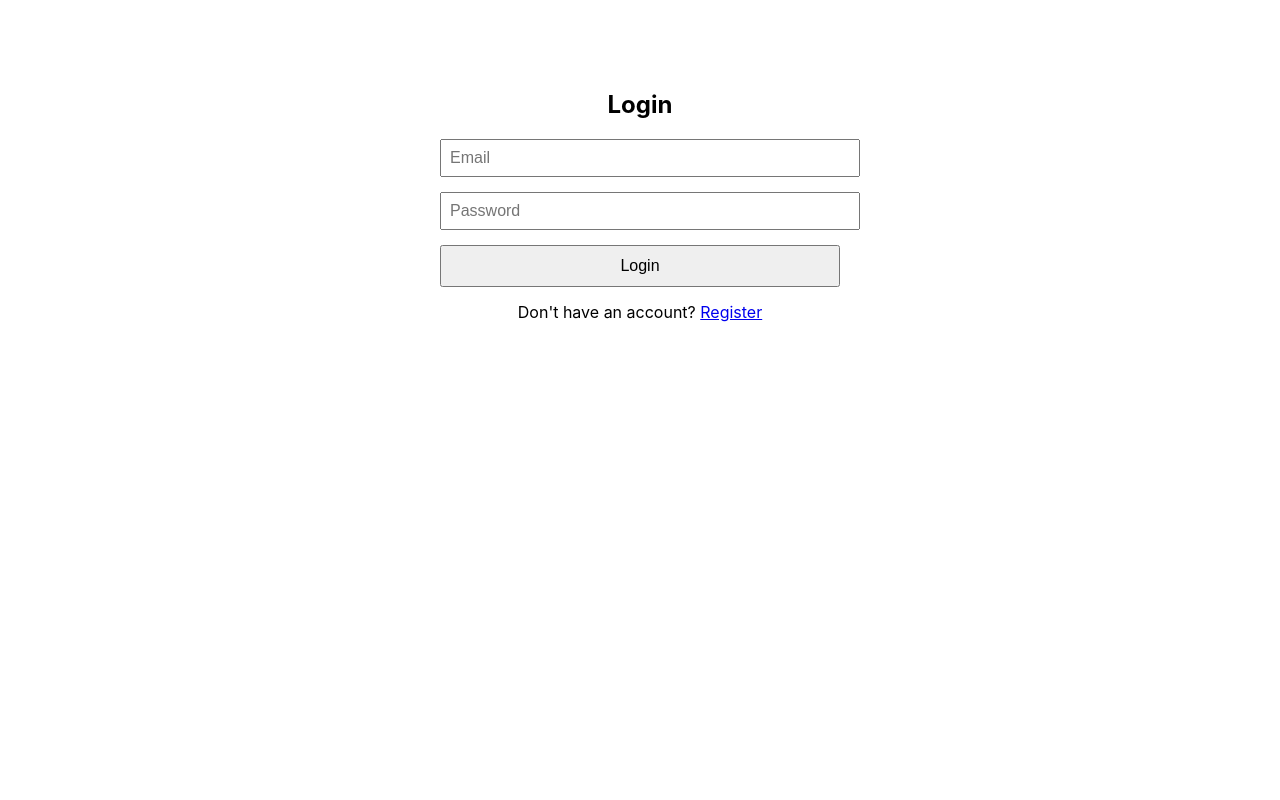
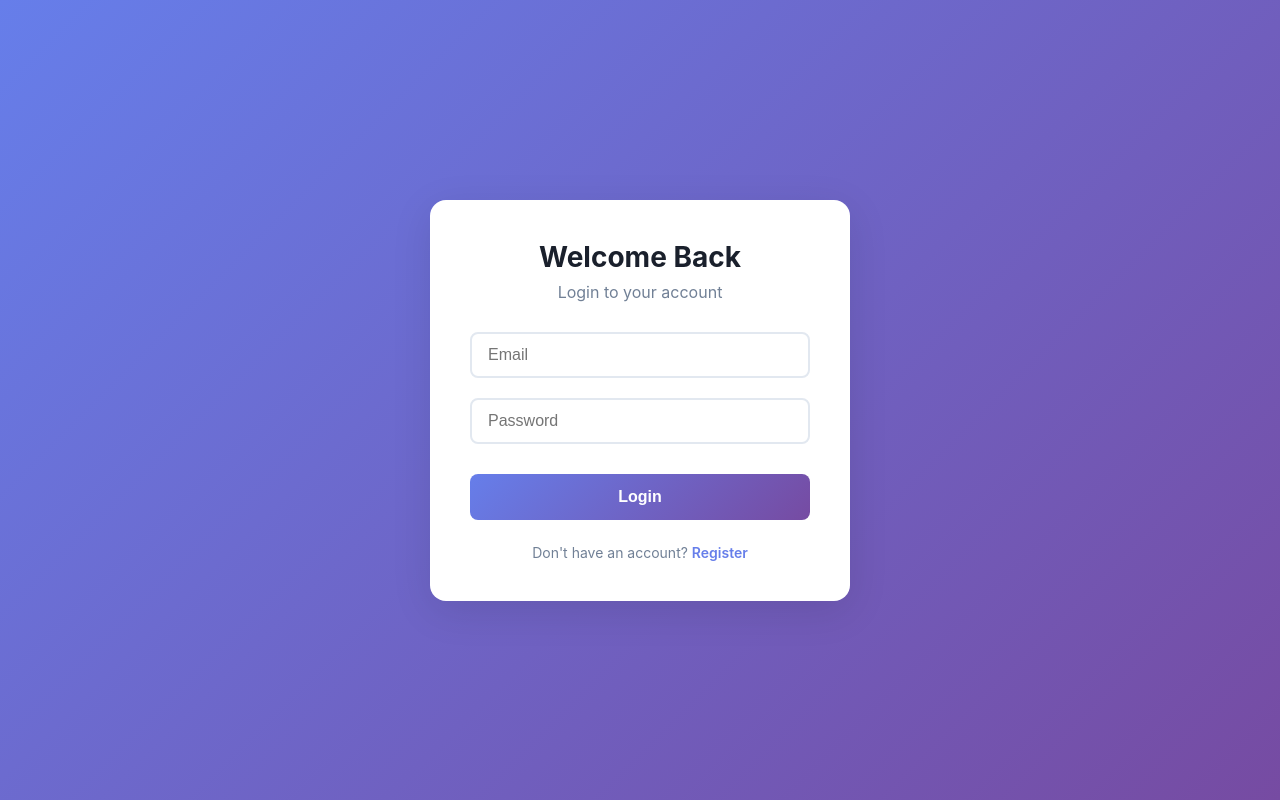
Before and after one commit to Karlgit13/ci-cd-grupp, a React (Create React App) app in the folder frontend/: page /login in a window 1280 px wide. Built offline with nearby package versions, Linux system fonts and the light colour scheme; no server answers.

Commit message:
add modern styles to auth and home pages

```diff
--- a/frontend/src/App.css
+++ b/frontend/src/App.css
@@ -1,38 +1,17 @@
-.App {
-  text-align: center;
+* {
+  margin: 0;
+  padding: 0;
+  box-sizing: border-box;
 }
 
-.App-logo {
-  height: 40vmin;
-  pointer-events: none;
+body {
+  font-family: -apple-system, BlinkMacSystemFont, 'Segoe UI', 'Roboto', 'Oxygen',
+    'Ubuntu', 'Cantarell', 'Fira Sans', 'Droid Sans', 'Helvetica Neue',
+    sans-serif;
+  background: linear-gradient(135deg, #667eea 0%, #764ba2 100%);
+  min-height: 100vh;
 }
 
-@media (prefers-reduced-motion: no-preference) {
-  .App-logo {
-    animation: App-logo-spin infinite 20s linear;
-  }
+.App {
+  min-height: 100vh;
 }
-
-.App-header {
-  background-color: #282c34;
-  min-height: 100vh;
-  display: flex;
-  flex-direction: column;
-  align-items: center;
-  justify-content: center;
-  font-size: calc(10px + 2vmin);
-  color: white;
-}
-
-.App-link {
-  color: #61dafb;
-}
-
-@keyframes App-logo-spin {
-  from {
-    transform: rotate(0deg);
-  }
-  to {
-    transform: rotate(360deg);
-  }
-}
--- a/frontend/src/pages/Home.js
+++ b/frontend/src/pages/Home.js
@@ -11,23 +11,130 @@ function Home() {
     navigate('/login');
   };
 
+  const styles = {
+    container: {
+      minHeight: '100vh',
+      padding: '20px'
+    },
+    navbar: {
+      background: 'white',
+      borderRadius: '16px',
+      padding: '20px 30px',
+      marginBottom: '30px',
+      boxShadow: '0 4px 20px rgba(0,0,0,0.1)',
+      display: 'flex',
+      justifyContent: 'space-between',
+      alignItems: 'center',
+      maxWidth: '1200px',
+      margin: '0 auto 30px'
+    },
+    logo: {
+      fontSize: '24px',
+      fontWeight: 'bold',
+      background: 'linear-gradient(135deg, #667eea 0%, #764ba2 100%)',
+      WebkitBackgroundClip: 'text',
+      WebkitTextFillColor: 'transparent',
+      backgroundClip: 'text'
+    },
+    userInfo: {
+      display: 'flex',
+      alignItems: 'center',
+      gap: '20px'
+    },
+    username: {
+      fontWeight: '600',
+      color: '#1a202c'
+    },
+    button: {
+      padding: '10px 20px',
+      fontSize: '14px',
+      fontWeight: '600',
+      color: 'white',
+      background: 'linear-gradient(135deg, #667eea 0%, #764ba2 100%)',
+      border: 'none',
+      borderRadius: '8px',
+      cursor: 'pointer',
+      transition: 'transform 0.2s'
+    },
+    content: {
+      maxWidth: '1200px',
+      margin: '0 auto',
+      background: 'white',
+      borderRadius: '16px',
+      padding: '40px',
+      boxShadow: '0 4px 20px rgba(0,0,0,0.1)'
+    },
+    welcome: {
+      textAlign: 'center',
+      padding: '60px 20px'
+    },
+    title: {
+      fontSize: '36px',
+      fontWeight: 'bold',
+      marginBottom: '16px',
+      color: '#1a202c'
+    },
+    subtitle: {
+      fontSize: '18px',
+      color: '#718096',
+      marginBottom: '30px'
+    },
+    linkButton: {
+      display: 'inline-block',
+      padding: '12px 30px',
+      margin: '0 10px',
+      fontSize: '16px',
+      fontWeight: '600',
+      color: 'white',
+      background: 'linear-gradient(135deg, #667eea 0%, #764ba2 100%)',
+      textDecoration: 'none',
+      borderRadius: '8px',
+      transition: 'transform 0.2s'
+    },
+    meetupsTitle: {
+      fontSize: '24px',
+      fontWeight: 'bold',
+      marginBottom: '20px',
+      color: '#1a202c'
+    },
+    placeholder: {
+      textAlign: 'center',
+      padding: '60px 20px',
+      color: '#718096',
+      fontSize: '16px'
+    }
+  };
+
   return (
-    <div style={{ maxWidth: '800px', margin: '50px auto', padding: '20px' }}>
+    <div style={styles.container}>
       {user ? (
-        <div>
-          <div style={{ display: 'flex', justifyContent: 'space-between', marginBottom: '30px' }}>
-            <h2>Welcome, {user.username}!</h2>
-            <button onClick={handleLogout} style={{ padding: '8px 16px' }}>
-              Logout
-            </button>
+        <>
+          <div style={styles.navbar}>
+            <div style={styles.logo}>Meetup App</div>
+            <div style={styles.userInfo}>
+              <span style={styles.username}>Hi, {user.username}!</span>
+              <button onClick={handleLogout} style={styles.button}>
+                Logout
+              </button>
+            </div>
           </div>
-          <h3>Meetups</h3>
-          <p>Meetup list coming soon...</p>
-        </div>
+          <div style={styles.content}>
+            <h3 style={styles.meetupsTitle}>Upcoming Meetups</h3>
+            <div style={styles.placeholder}>
+              <p>🎯 Meetup list coming soon...</p>
+            </div>
+          </div>
+        </>
       ) : (
-        <div>
-          <h2>Welcome to Meetup App</h2>
-          <p>Please <Link to="/login">login</Link> or <Link to="/register">register</Link> to continue.</p>
+        <div style={styles.content}>
+          <div style={styles.welcome}>
+            <h1 style={styles.title}>Welcome to Meetup App</h1>
+            <p style={styles.subtitle}>Discover and join amazing meetups in your area</p>
+            <div>
+              <Link to="/login" style={styles.linkButton}>Login</Link>
+              <Link to="/register" style={styles.linkButton}>Register</Link>
+            </div>
+          </div>
         </div>
       )}
     </div>
--- a/frontend/src/pages/Login.js
+++ b/frontend/src/pages/Login.js
@@ -22,38 +22,115 @@ function Login() {
     }
   };
 
+  const styles = {
+    container: {
+      minHeight: '100vh',
+      display: 'flex',
+      alignItems: 'center',
+      justifyContent: 'center',
+      padding: '20px'
+    },
+    card: {
+      background: 'white',
+      borderRadius: '16px',
+      boxShadow: '0 10px 40px rgba(0,0,0,0.1)',
+      padding: '40px',
+      maxWidth: '420px',
+      width: '100%'
+    },
+    title: {
+      fontSize: '28px',
+      fontWeight: 'bold',
+      marginBottom: '8px',
+      color: '#1a202c',
+      textAlign: 'center'
+    },
+    subtitle: {
+      color: '#718096',
+      textAlign: 'center',
+      marginBottom: '30px'
+    },
+    error: {
+      background: '#fed7d7',
+      color: '#c53030',
+      padding: '12px',
+      borderRadius: '8px',
+      marginBottom: '20px',
+      fontSize: '14px'
+    },
+    inputGroup: {
+      marginBottom: '20px'
+    },
+    input: {
+      width: '100%',
+      padding: '12px 16px',
+      fontSize: '16px',
+      border: '2px solid #e2e8f0',
+      borderRadius: '8px',
+      outline: 'none',
+      transition: 'border-color 0.3s'
+    },
+    button: {
+      width: '100%',
+      padding: '14px',
+      fontSize: '16px',
+      fontWeight: '600',
+      color: 'white',
+      background: 'linear-gradient(135deg, #667eea 0%, #764ba2 100%)',
+      border: 'none',
+      borderRadius: '8px',
+      cursor: 'pointer',
+      transition: 'transform 0.2s',
+      marginTop: '10px'
+    },
+    footer: {
+      marginTop: '24px',
+      textAlign: 'center',
+      color: '#718096',
+      fontSize: '14px'
+    },
+    link: {
+      color: '#667eea',
+      textDecoration: 'none',
+      fontWeight: '600'
+    }
+  };
+
   return (
-    <div style={{ maxWidth: '400px', margin: '50px auto', padding: '20px' }}>
-      <h2>Login</h2>
-      {error && <div style={{ color: 'red', marginBottom: '10px' }}>{error}</div>}
+    <div style={styles.container}>
+      <div style={styles.card}>
+        <h2 style={styles.title}>Welcome Back</h2>
+        <p style={styles.subtitle}>Login to your account</p>
+        {error && <div style={styles.error}>{error}</div>}
         <form onSubmit={handleSubmit}>
-        <div style={{ marginBottom: '15px' }}>
+          <div style={styles.inputGroup}>
             <input
               type="email"
               placeholder="Email"
               value={email}
               onChange={(e) => setEmail(e.target.value)}
               required
-            style={{ width: '100%', padding: '8px', fontSize: '16px' }}
+              style={styles.input}
             />
           </div>
-        <div style={{ marginBottom: '15px' }}>
+          <div style={styles.inputGroup}>
             <input
               type="password"
               placeholder="Password"
               value={password}
               onChange={(e) => setPassword(e.target.value)}
               required
-            style={{ width: '100%', padding: '8px', fontSize: '16px' }}
+              style={styles.input}
             />
           </div>
-        <button type="submit" style={{ width: '100%', padding: '10px', fontSize: '16px' }}>
+          <button type="submit" style={styles.button}>
             Login
           </button>
         </form>
-      <p style={{ marginTop: '15px' }}>
-        Don't have an account? <Link to="/register">Register</Link>
+        <p style={styles.footer}>
+          Don't have an account? <Link to="/register" style={styles.link}>Register</Link>
         </p>
+      </div>
     </div>
   );
 }
--- a/frontend/src/pages/Register.js
+++ b/frontend/src/pages/Register.js
@@ -23,48 +23,125 @@ function Register() {
     }
   };
 
+  const styles = {
+    container: {
+      minHeight: '100vh',
+      display: 'flex',
+      alignItems: 'center',
+      justifyContent: 'center',
+      padding: '20px'
+    },
+    card: {
+      background: 'white',
+      borderRadius: '16px',
+      boxShadow: '0 10px 40px rgba(0,0,0,0.1)',
+      padding: '40px',
+      maxWidth: '420px',
+      width: '100%'
+    },
+    title: {
+      fontSize: '28px',
+      fontWeight: 'bold',
+      marginBottom: '8px',
+      color: '#1a202c',
+      textAlign: 'center'
+    },
+    subtitle: {
+      color: '#718096',
+      textAlign: 'center',
+      marginBottom: '30px'
+    },
+    error: {
+      background: '#fed7d7',
+      color: '#c53030',
+      padding: '12px',
+      borderRadius: '8px',
+      marginBottom: '20px',
+      fontSize: '14px'
+    },
+    inputGroup: {
+      marginBottom: '20px'
+    },
+    input: {
+      width: '100%',
+      padding: '12px 16px',
+      fontSize: '16px',
+      border: '2px solid #e2e8f0',
+      borderRadius: '8px',
+      outline: 'none',
+      transition: 'border-color 0.3s'
+    },
+    button: {
+      width: '100%',
+      padding: '14px',
+      fontSize: '16px',
+      fontWeight: '600',
+      color: 'white',
+      background: 'linear-gradient(135deg, #667eea 0%, #764ba2 100%)',
+      border: 'none',
+      borderRadius: '8px',
+      cursor: 'pointer',
+      transition: 'transform 0.2s',
+      marginTop: '10px'
+    },
+    footer: {
+      marginTop: '24px',
+      textAlign: 'center',
+      color: '#718096',
+      fontSize: '14px'
+    },
+    link: {
+      color: '#667eea',
+      textDecoration: 'none',
+      fontWeight: '600'
+    }
+  };
+
   return (
-    <div style={{ maxWidth: '400px', margin: '50px auto', padding: '20px' }}>
-      <h2>Register</h2>
-      {error && <div style={{ color: 'red', marginBottom: '10px' }}>{error}</div>}
+    <div style={styles.container}>
+      <div style={styles.card}>
+        <h2 style={styles.title}>Create Account</h2>
+        <p style={styles.subtitle}>Sign up to get started</p>
+        {error && <div style={styles.error}>{error}</div>}
         <form onSubmit={handleSubmit}>
-        <div style={{ marginBottom: '15px' }}>
+          <div style={styles.inputGroup}>
             <input
               type="text"
               placeholder="Username"
               value={username}
               onChange={(e) => setUsername(e.target.value)}
               required
-            style={{ width: '100%', padding: '8px', fontSize: '16px' }}
+              style={styles.input}
             />
           </div>
-        <div style={{ marginBottom: '15px' }}>
+          <div style={styles.inputGroup}>
             <input
               type="email"
               placeholder="Email"
               value={email}
               onChange={(e) => setEmail(e.target.value)}
               required
-            style={{ width: '100%', padding: '8px', fontSize: '16px' }}
+              style={styles.input}
             />
           </div>
-        <div style={{ marginBottom: '15px' }}>
+          <div style={styles.inputGroup}>
             <input
               type="password"
               placeholder="Password"
               value={password}
               onChange={(e) => setPassword(e.target.value)}
               required
-            style={{ width: '100%', padding: '8px', fontSize: '16px' }}
+              style={styles.input}
             />
           </div>
-        <button type="submit" style={{ width: '100%', padding: '10px', fontSize: '16px' }}>
+          <button type="submit" style={styles.button}>
             Register
           </button>
         </form>
-      <p style={{ marginTop: '15px' }}>
-        Already have an account? <Link to="/login">Login</Link>
+        <p style={styles.footer}>
+          Already have an account? <Link to="/login" style={styles.link}>Login</Link>
         </p>
+      </div>
     </div>
   );
 }
```
Lines whose indentation alone changed are shown as unchanged.
